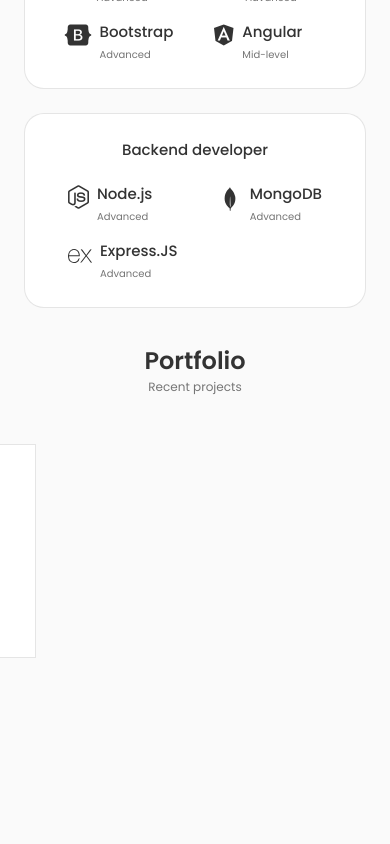
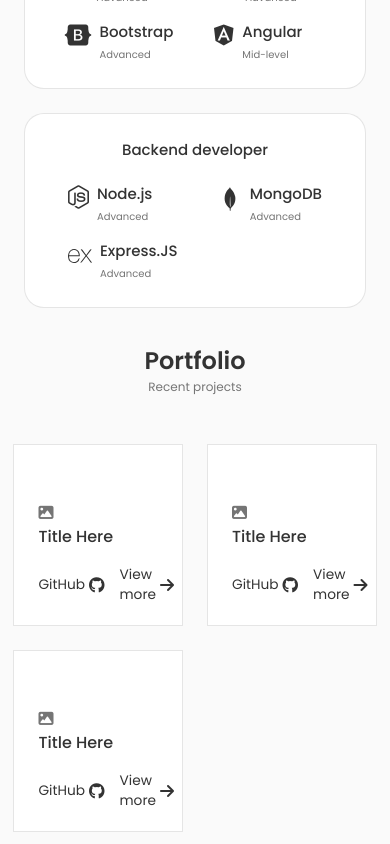
Before and after one commit to emin-apm/Portfolio, a React (Vite) app in the folder MyPortfolio/: page / in a window 390 px wide. Shown: the part 1943-2787 px from the top of the page. Before the commit the page ends 2713 px from the top, so only its background shows below. Built offline with nearby package versions, Linux system fonts and the light colour scheme.

Commit message:
responsivenes to portfolio added

```diff
--- a/MyPortfolio/src/components/Projects/Projects.jsx
+++ b/MyPortfolio/src/components/Projects/Projects.jsx
@@ -68,6 +68,107 @@ export default function Projects() {
             </div>
           </div>
         </div>
+
+        <div className={styles.projects_content}>
+          <div>
+            <i class="fa-solid fa-image"></i>
+
+            <h3 className={styles.projects_title}>Title Here</h3>
+          </div>
+
+          <div className={styles.projects_buttons_container}>
+            <span className={styles.projects_button}>
+              GitHub
+              <i class="fa-brands fa-github"></i>
+            </span>
+            <span className={styles.projects_button} onClick={toggleTab}>
+              View more
+              <i class="fa-solid fa-arrow-right"></i>
+            </span>
+          </div>
+
+          <div
+            className={
+              toggleState
+                ? `${styles.projects_modal} ${styles.active_modal}`
+                : `${styles.projects_modal}`
+            }
+          >
+            <div className={styles.projects_modal_content}>
+              <div className={styles.porjects_modal_close} onClick={closeTab}>
+                <i class="fa-solid fa-xmark"></i>
+              </div>
+
+              <h3 className={styles.projects_modal_title}>Titlee heree</h3>
+              <p className={styles.projects_modal_description}>Description</p>
+
+              <ul className={`${styles.projects_modal_projects} grid`}>
+                <li className={styles.projects_modal_project}>
+                  <i class="fa-regular fa-circle-check"></i>
+                  <p className={styles.projects_modal_info}>HTML</p>
+                </li>
+                <li className={styles.projects_modal_project}>
+                  <i class="fa-regular fa-circle-check"></i>
+                  <p className={styles.projects_modal_info}>CSS</p>
+                </li>
+                <li className={styles.projects_modal_project}>
+                  <i class="fa-regular fa-circle-check"></i>
+                  <p className={styles.projects_modal_info}>React</p>
+                </li>
+              </ul>
+            </div>
+          </div>
+        </div>
+        <div className={styles.projects_content}>
+          <div>
+            <i class="fa-solid fa-image"></i>
+
+            <h3 className={styles.projects_title}>Title Here</h3>
+          </div>
+
+          <div className={styles.projects_buttons_container}>
+            <span className={styles.projects_button}>
+              GitHub
+              <i class="fa-brands fa-github"></i>
+            </span>
+            <span className={styles.projects_button} onClick={toggleTab}>
+              View more
+              <i class="fa-solid fa-arrow-right"></i>
+            </span>
+          </div>
+
+          <div
+            className={
+              toggleState
+                ? `${styles.projects_modal} ${styles.active_modal}`
+                : `${styles.projects_modal}`
+            }
+          >
+            <div className={styles.projects_modal_content}>
+              <div className={styles.porjects_modal_close} onClick={closeTab}>
+                <i class="fa-solid fa-xmark"></i>
+              </div>
+
+              <h3 className={styles.projects_modal_title}>Titlee heree</h3>
+              <p className={styles.projects_modal_description}>Description</p>
+
+              <ul className={`${styles.projects_modal_projects} grid`}>
+                <li className={styles.projects_modal_project}>
+                  <i class="fa-regular fa-circle-check"></i>
+                  <p className={styles.projects_modal_info}>HTML</p>
+                </li>
+                <li className={styles.projects_modal_project}>
+                  <i class="fa-regular fa-circle-check"></i>
+                  <p className={styles.projects_modal_info}>CSS</p>
+                </li>
+                <li className={styles.projects_modal_project}>
+                  <i class="fa-regular fa-circle-check"></i>
+                  <p className={styles.projects_modal_info}>React</p>
+                </li>
+              </ul>
+            </div>
+          </div>
+        </div>
       </div>
     </section>
   );
--- a/MyPortfolio/src/components/Projects/ProjectsStyles.module.css
+++ b/MyPortfolio/src/components/Projects/ProjectsStyles.module.css
@@ -116,3 +116,45 @@
     opacity: 1;
     visibility: visible;
 }
+
+
+@media screen and (max-width: 992px) {
+    .projects_container {
+        grid-template-columns: repeat(3, 218px);
+    }
+}
+
+/* For medium devices */
+@media screen and (max-width: 768px) {
+    .projects_container {
+        grid-template-columns: repeat(2, 1fr);
+    }
+
+    .projects_content {
+        padding: 3.5rem .5rem 1.25rem 1.5rem;
+    }
+
+}
+
+@media screen and (max-width: 576px) {
+    .projects_modal_content {
+        padding: 4.5rem 1.5rem 2.5rem;
+        margin: 1em;
+    }
+
+    .projects_modal_description {
+        padding: 0;
+    }
+}
+
+/* For small devices */
+@media screen and (max-width: 350px) {
+
+    .projects_container {
+        grid-template-columns: max-content;
+    }
+
+    .projects_content {
+        padding-right: 6rem;
+    }
+}
```
